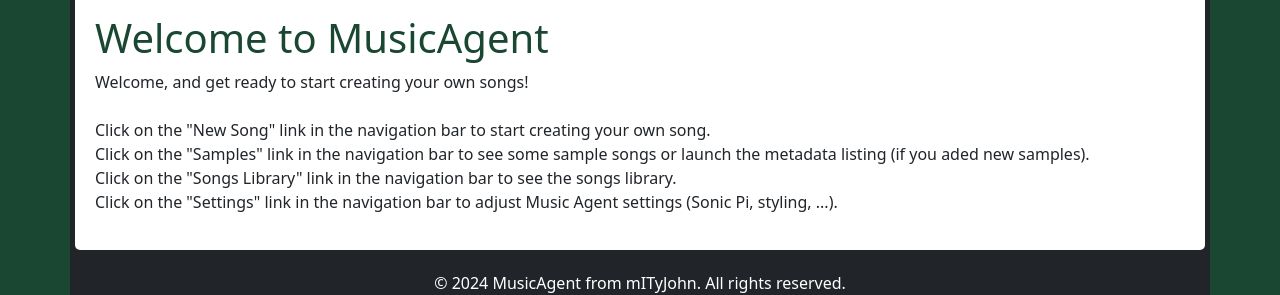
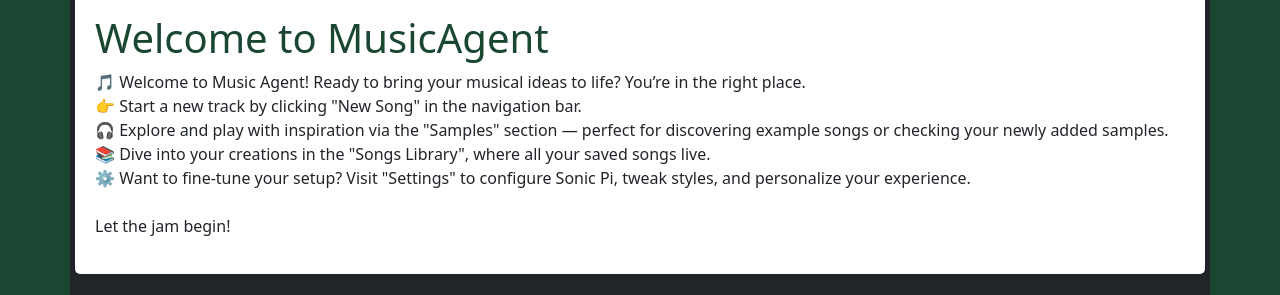
Before and after one commit to janvanwassenhove/MusicAgent, a Vue app in the folder Frontend/: page / in a window 1280 px wide. Shown: the part 615-910 px from the top of the page. Built offline with nearby package versions, Linux system fonts and the light colour scheme.

Commit message:
- updated welcome message

```diff
--- a/Frontend/src/views/Welcome.vue
+++ b/Frontend/src/views/Welcome.vue
@@ -4,12 +4,16 @@
     <br/><br>
     <h1>Welcome to MusicAgent</h1>
 
-    <p>Welcome, and get ready to start creating your own songs!<br>
-      <br>Click on the "New Song" link in the navigation bar to start creating your own song.
-      <br>Click on the "Samples" link in the navigation bar to see some sample songs or launch the metadata listing (if you aded new samples).
-      <br>Click on the "Songs Library" link in the navigation bar to see the songs library.
-      <br>Click on the "Settings" link in the navigation bar to adjust Music Agent settings (Sonic Pi, styling, ...).
-    </p>
+    <p>🎵 Welcome to Music Agent!
+Ready to bring your musical ideas to life? You’re in the right place.<br/>
+
+👉 Start a new track by clicking "New Song" in the navigation bar.<br/>
+🎧 Explore and play with inspiration via the "Samples" section — perfect for discovering example songs or checking your newly added samples.<br/>
+📚 Dive into your creations in the "Songs Library", where all your saved songs live.<br/>
+⚙️ Want to fine-tune your setup? Visit "Settings" to configure Sonic Pi, tweak styles, and personalize your experience.<br/>
+<br/>
+Let the jam begin!
+</p>
   </MainLayout>
 </template>
 
```
